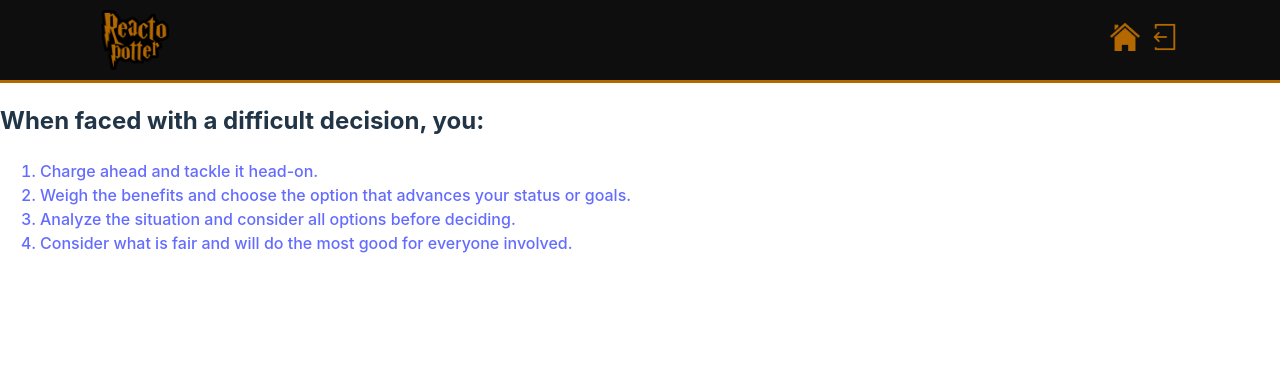
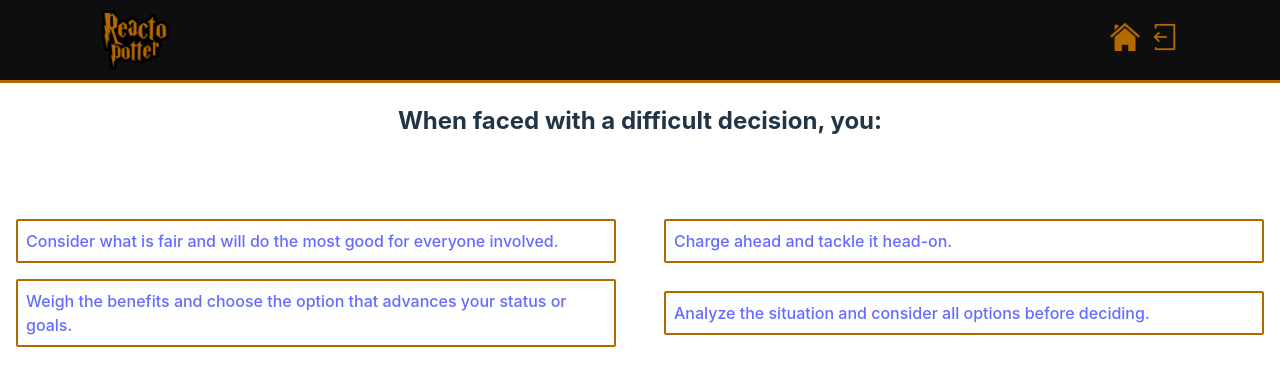
Before and after one commit to michelmnds/Reacto-Potter, a React (Vite) app: page /quiz/1 in a window 1280 px wide. Shown: the top 386 px of the page. Built offline with nearby package versions, Linux system fonts and the light colour scheme; no server answers.

Commit message:
feat: basic styling for quiz pages done

```diff
--- a/src/pages/HouseQuizPage/index.jsx
+++ b/src/pages/HouseQuizPage/index.jsx
@@ -2,10 +2,11 @@ import { Link, useParams } from "react-router-dom";
 import { QuizContext } from "../../providers/QuizContext";
 import { useContext, useEffect, useState } from "react";
 import { Header } from "../../components/Header";
+import "./style.css";
 
 export const HouseQuizPage = () => {
   const { quizpage } = useParams();
-  const { quiz } = useContext(QuizContext);
+  const { quiz, setCurrentQuizPage } = useContext(QuizContext);
   const [answerOrder, setAnswerOrder] = useState([
     "gryffindorAnswer",
     "slytherinAnswer",
@@ -14,10 +15,11 @@ export const HouseQuizPage = () => {
   ]);
   //ensures navigation to next quiz question and after 10 total questions sends user to results page
   const nextPage = quizpage < 10 ? parseInt(quizpage) + 1 : "results";
+  //stores current page to allow for navigation back onto the quizpage at a later stage
+  setCurrentQuizPage(quizpage);
 
   //randomizes order of answers
   const randomizeAnswers = () => {
-    console.log("test");
     const randomAnswerOrder = answerOrder;
     for (let i = randomAnswerOrder.length - 1; i > 0; i -= 1) {
       const j = Math.floor(Math.random() * (i + 1));
@@ -42,25 +44,25 @@ export const HouseQuizPage = () => {
       {quizpage === "results" ? (
         <p>Your House is ...</p>
       ) : (
-        <div>
-          <h2>{quiz[quizpage - 1].question} </h2>
-          <ol>
-            <Link to={`/quiz/${nextPage}`}>
-              <li>{quiz[quizpage - 1][answerOrder[0]]}</li>
+        <div className="quizCtn">
+          <h2 className="quizQuestion">{quiz[quizpage - 1].question} </h2>
+          <div className="quizAnswersCtn">
+            <Link className="quizAnswerCard" to={`/quiz/${nextPage}`}>
+              {quiz[quizpage - 1][answerOrder[0]]}
             </Link>
 
-            <Link to={`/quiz/${nextPage}`}>
-              <li>{quiz[quizpage - 1][answerOrder[1]]}</li>
+            <Link className="quizAnswerCard" to={`/quiz/${nextPage}`}>
+              {quiz[quizpage - 1][answerOrder[1]]}
             </Link>
 
-            <Link to={`/quiz/${nextPage}`}>
-              <li>{quiz[quizpage - 1][answerOrder[2]]}</li>
+            <Link className="quizAnswerCard" to={`/quiz/${nextPage}`}>
+              {quiz[quizpage - 1][answerOrder[2]]}
             </Link>
 
-            <Link to={`/quiz/${nextPage}`}>
-              <li>{quiz[quizpage - 1][answerOrder[3]]}</li>
+            <Link className="quizAnswerCard" to={`/quiz/${nextPage}`}>
+              {quiz[quizpage - 1][answerOrder[3]]}
             </Link>
-          </ol>
+          </div>
         </div>
       )}
     </>
--- a/src/pages/HouseQuizPage/style.css
+++ b/src/pages/HouseQuizPage/style.css
@@ -0,0 +1,33 @@
+.quizQuestion {
+  text-align: center;
+}
+
+.quizAnswersCtn {
+  display: flex;
+  flex-direction: column;
+  flex-wrap: wrap;
+  align-items: center;
+  gap: 2rem;
+}
+
+.quizAnswerCard {
+  border: 0.15rem solid #b36900;
+  border-radius: 2px;
+  padding: 0.5rem;
+  margin: 0 1rem;
+}
+
+@media (width >= 768px) {
+  .quizAnswersCtn {
+    display: grid;
+    grid-template-columns: repeat(2, 1fr);
+    gap: 1rem;
+    justify-content: center;
+    align-content: center;
+    width: fit-content;
+    margin: 5rem auto;
+  }
+  .quizAnswerCard {
+    flex: 1 0 30%;
+  }
+}
--- a/src/providers/QuizContext.jsx
+++ b/src/providers/QuizContext.jsx
@@ -97,6 +97,17 @@ export const QuizContextProvider = ({ children }) => {
     },
   ];
 
+  const resultDescription = {
+    Gryffindor:
+      "You are bold, passionate, and brave. You have a highly-defined sense of right and wrong, and you are not afraid to speak your mind or fight for what you want. Some of the wizarding world's best-known members of house Gryffindor are: Minerva McGonagall, Remus Lupin, Hermione Granger, Order of the Phoenix founder Albus Dumbledore, and of course, Harry Potter!",
+    Slytherin:
+      "You are sneaky, resourceful, and not afraid to bend the rules to your advantage. You consistently strive to get ahead, and will do everything you can to be in a position of power. Famous witches and wizards of house Slytherin have included: Professor Severus Snape, Professor Horace Slughorn, Bellatrix Lestrange, Draco Malfoy, and even he-who-must-not-be-named, Tom Riddle, aka Lord Voldemort himself!",
+    Ravenclaw:
+      "You are wise, perceptive, and quietly brilliant. You may not always be noticed right away, but you are widely respected for your humor and brains. Notable students who the sorting hat has placed in house Ravenclaw include: Luna Lovegood, wand shop founder Garrick Ollivander, and the inventor of Floo powder, Ignatia Wildsmith.",
+    Hufflepuff:
+      "You are reserved, rational, and down-to-earth. You work well with others, are a great team player, and you always take a stand against injustice. Honorable Hufflepuffs throughout history have included: Cedric Diggory, Professor Pomona Sprout, and many years ago - Newton 'Newt' Scamander, the well-known author of Fantastic Beasts and Where to Find Them.",
+  };
+
   return (
     <QuizContext.Provider
       value={{
@@ -105,6 +116,7 @@ export const QuizContextProvider = ({ children }) => {
         currentQuizPage,
         setCurrentQuizPage,
         quiz,
+        resultDescription,
       }}
     >
       {children}
```
